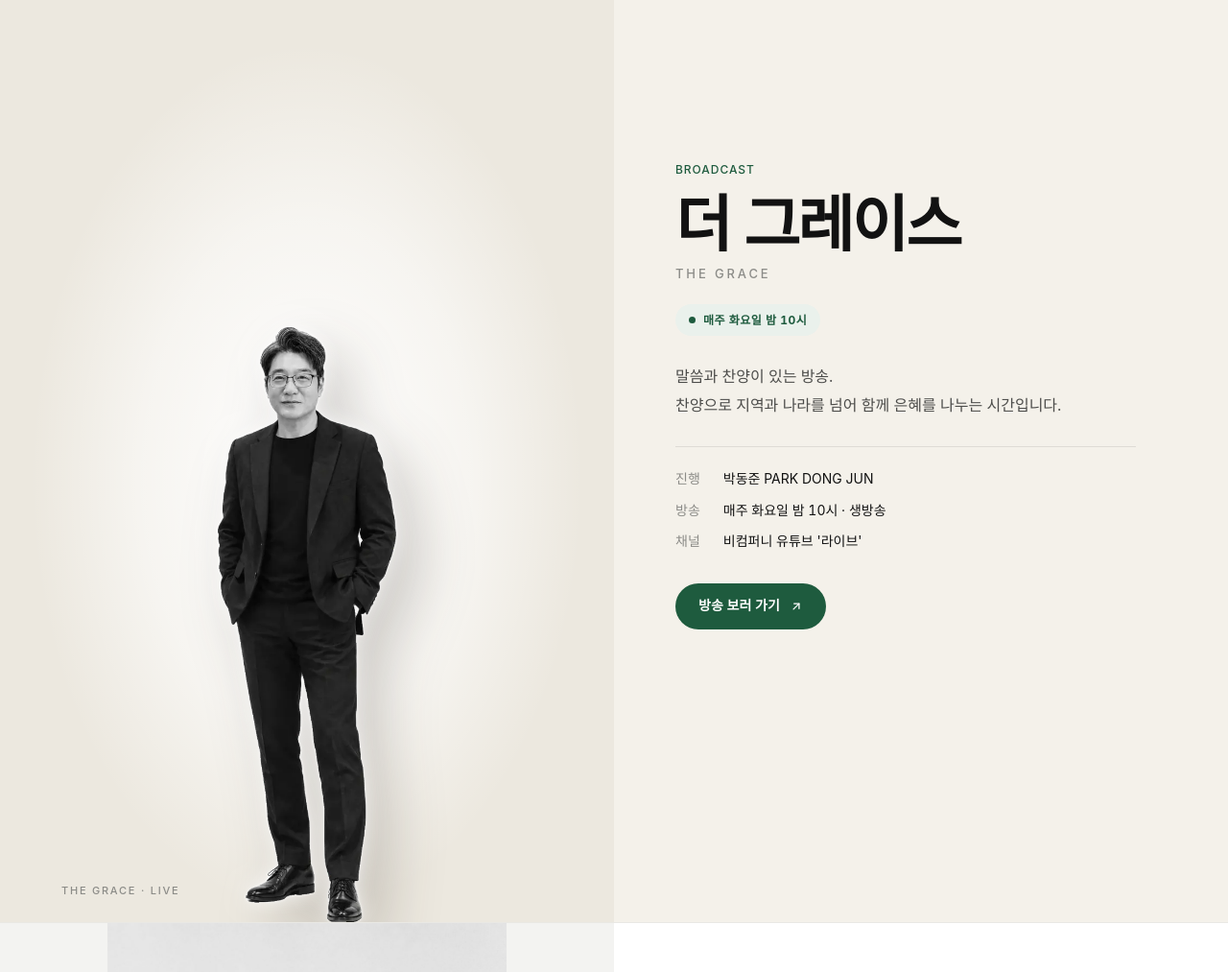
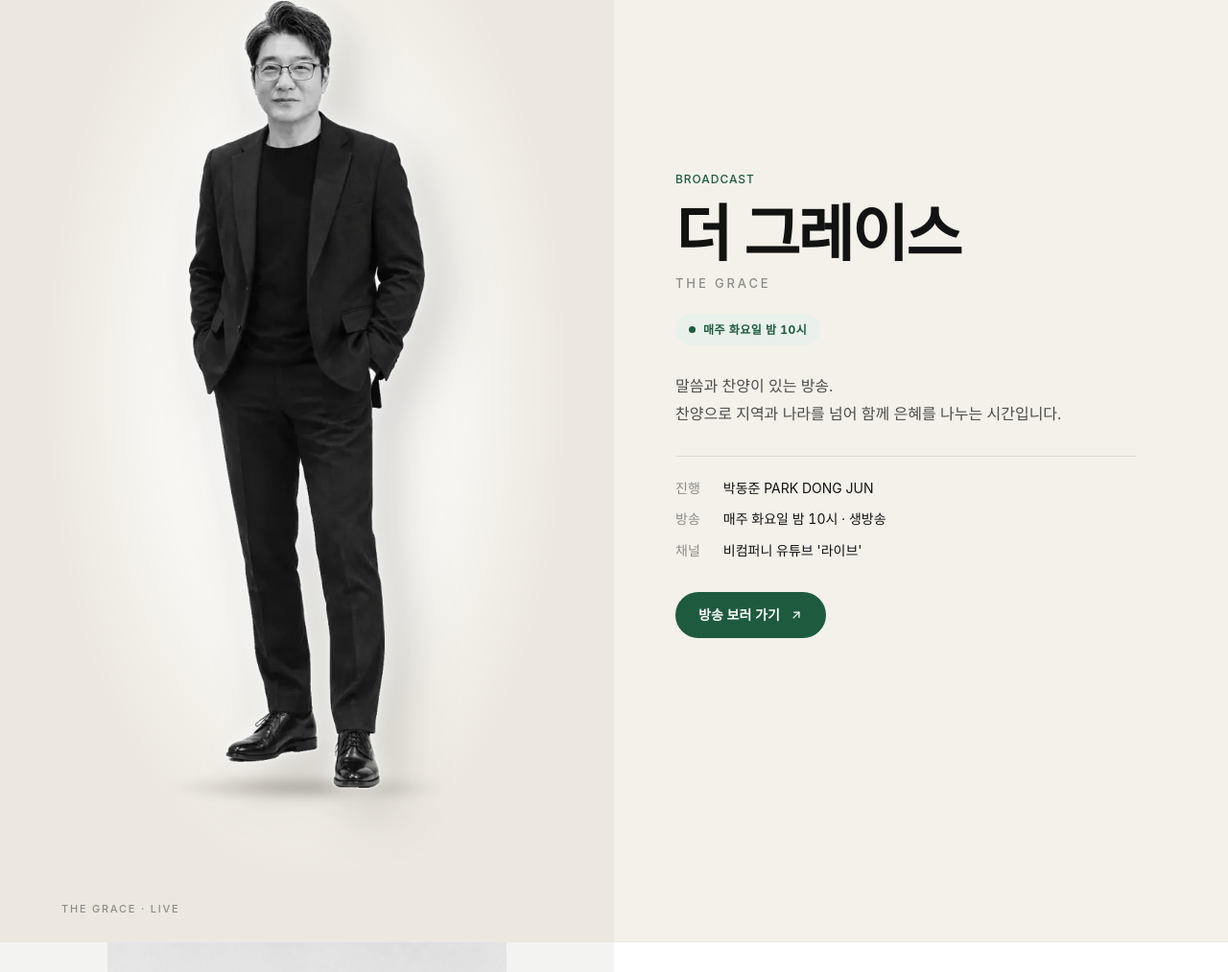
Before and after one commit to nellapark-cloud/nellapark-cloud.github.io, a plain HTML site: page songs/index.html in a window 1280 px wide. Shown: the part 2567-3580 px from the top of the page at 96% size. Drawn offline with Linux system fonts and the light colour scheme; a web font is replaced by a local one.

Commit message:
Update broadcast section styles and markup

```diff
--- a/songs/index.html
+++ b/songs/index.html
@@ -168,10 +168,12 @@ section.block{padding:72px 0;border-top:1px solid var(--line)}
 
 /* broadcast */
 .bc{display:grid;grid-template-columns:minmax(0,1fr) minmax(0,1fr);background:#F4F1EA;border-top:1px solid var(--line)}
-.bc-photo{position:relative;margin:0;min-height:560px;overflow:hidden;display:flex;align-items:flex-end;justify-content:center;background:radial-gradient(ellipse 60% 55% at 50% 58%,#FFFFFF 0%,rgba(255,255,255,.55) 45%,rgba(255,255,255,0) 75%),#ECE8DF}
-.bc-photo img{position:relative;display:block;width:auto;height:min(88%,620px);max-width:86%;object-fit:contain;object-position:bottom;margin-top:auto;filter:drop-shadow(0 0 1.5px rgba(255,255,255,.95)) drop-shadow(0 0 10px rgba(255,255,255,.75)) drop-shadow(22px 26px 28px rgba(40,34,24,.22));transform:translateY(0);transition:transform .8s ease}
-.bc:hover .bc-photo img{transform:translateY(-4px)}
-.bc-photo figcaption{position:absolute;left:clamp(20px,5vw,88px);bottom:24px;color:var(--muted);font-size:11px;font-weight:500;letter-spacing:.16em;text-transform:uppercase}
+.bc-photo{position:relative;margin:0;min-height:640px;overflow:hidden;display:flex;align-items:center;justify-content:center;background:radial-gradient(ellipse 55% 60% at 50% 48%,#FFFFFF 0%,rgba(255,255,255,.6) 45%,rgba(255,255,255,0) 78%),#ECE8DF}
+.bc-photo .fig{position:relative;z-index:1;height:min(80%,820px);margin-bottom:3%;transition:transform .8s ease}
+.bc-photo .fig::after{content:'';position:absolute;left:50%;bottom:-14px;width:120%;height:28px;transform:translateX(-50%);z-index:-1;border-radius:50%;background:radial-gradient(closest-side,rgba(40,34,24,.28),rgba(40,34,24,0));filter:blur(4px);pointer-events:none}
+.bc-photo img{position:relative;display:block;width:auto;height:100%;object-fit:contain;filter:drop-shadow(0 0 1.5px rgba(255,255,255,.95)) drop-shadow(0 0 12px rgba(255,255,255,.8)) drop-shadow(18px 22px 26px rgba(40,34,24,.2))}
+.bc:hover .bc-photo .fig{transform:translateY(-6px)}
+.bc-photo figcaption{position:absolute;z-index:2;left:clamp(20px,5vw,88px);bottom:24px;color:var(--muted);font-size:11px;font-weight:500;letter-spacing:.16em;text-transform:uppercase}
 .bc-text{display:flex;flex-direction:column;justify-content:center;padding:clamp(56px,8vw,120px) clamp(20px,5vw,88px)}
 .bc .label{color:var(--accent)}
 .bc h2{margin:14px 0 0;font-size:clamp(36px,5vw,64px);line-height:1.05;font-weight:800;letter-spacing:-.04em;color:var(--ink)}
@@ -187,7 +189,7 @@ section.block{padding:72px 0;border-top:1px solid var(--line)}
 .bc dd{margin:0;color:var(--ink)}
 .bc .go{align-self:flex-start;display:inline-flex;align-items:center;gap:10px;margin-top:32px;min-height:48px;padding:0 24px;border-radius:999px;background:var(--accent);color:#fff;font-size:14px;font-weight:600;transition:opacity .2s}
 .bc .go:hover{opacity:.88}
-@media (max-width:860px){.bc{grid-template-columns:1fr}.bc-photo{min-height:0;height:420px}.bc-photo img{height:94%}}
+@media (max-width:860px){.bc{grid-template-columns:1fr}.bc-photo{min-height:0;height:520px}.bc-photo .fig{height:84%}}
 @media (prefers-reduced-motion:reduce){.bc .air.on i{animation:none}}
 
 /* contact */
@@ -409,7 +411,7 @@ body.lock{overflow:hidden}
 </section>
 
 <section class="bc" id="broadcast" aria-label="방송">
-  <figure class="bc-photo"><img src="img/grace-cutout.webp" alt="마이크를 들고 찬양하는 박동준" loading="lazy" width="600" height="793"><figcaption>The Grace · Live</figcaption></figure>
+  <figure class="bc-photo"><span class="fig"><img src="img/grace-cutout.webp" alt="박동준 프로필" loading="lazy" width="329" height="1100"></span><figcaption>The Grace · Live</figcaption></figure>
   <div class="bc-text">
     <div class="rv">
       <p class="label">Broadcast</p>
```
